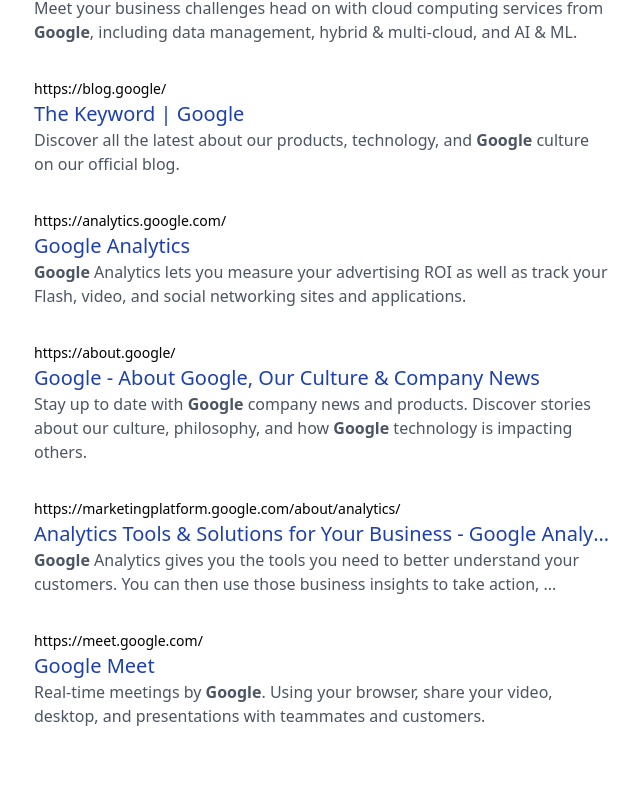
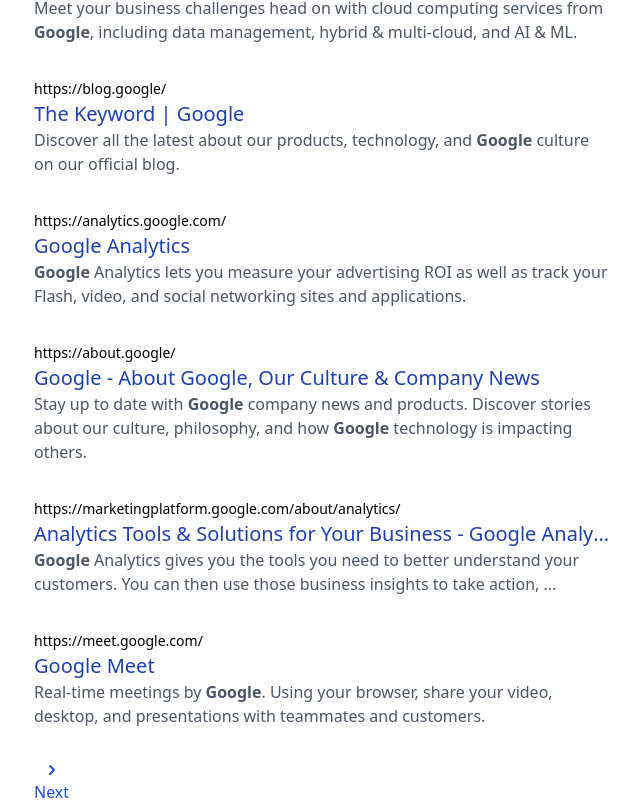
Before and after one commit to jay11125/GoogleClone-NextJs, a Next.js app: page /search in a window 1280 px wide. Shown: the part 799-1603 px from the top of the page, without its empty margins (174-814 px from the left). Before the commit the page ends 1559 px from the top, so only its background shows below. Built offline with nearby package versions, Linux system fonts and the light colour scheme; no server answers.

Commit message:
created pagination buttons

```diff
--- /dev/null
+++ b/components/PaginationButtons.js
@@ -0,0 +1,37 @@
+import { ChevronLeftIcon, ChevronRightIcon } from "@heroicons/react/solid";
+import Link from "next/link";
+import { useRouter } from "next/router";
+
+export default function PaginationButtons() {
+  const router = useRouter();
+  const startIndex = Number(router.query.start) || 1;
+
+  return (
+    <div className="flex px-9 pb-4 justify-between sm:justify-start sm:space-x-44 sm:p-0 text-blue-700">
+      {startIndex > 10 && (
+        <Link
+          href={`/search?term=${router.query.term}&searchType=${router.query.searchType}&start=${
+            startIndex - 10
+          }`}
+        >
+          <div className="cursor-pointer flex flex-col items-center hover:underline">
+            <ChevronLeftIcon className="h-5" />
+            <p>Previous</p>
+          </div>
+        </Link>
+      )}
+      {startIndex < 90 && (
+        <Link
+          href={`/search?term=${router.query.term}&searchType=${router.query.searchType}&start=${
+            startIndex + 10
+          }`}
+        >
+          <div className="cursor-pointer flex flex-col items-center hover:underline">
+            <ChevronRightIcon className="h-5" />
+            <p>Next</p>
+          </div>
+        </Link>
+      )}
+    </div>
+  );
+}
--- a/components/SearchResults.js
+++ b/components/SearchResults.js
@@ -1,4 +1,5 @@
 import Parser from "html-react-parser";
+import PaginationButtons from "./PaginationButtons";
 
 export default function SearchResults({ results }) {
   return (
@@ -20,6 +21,7 @@
           <p className="text-gray-600">{Parser(result.htmlSnippet)}</p>
         </div>
       ))}
+      <PaginationButtons />
     </div>
   );
 }
--- a/pages/search.js
+++ b/pages/search.js
@@ -19,13 +19,16 @@
 }
 
 export async function getServerSideProps(context) {
+  const startIndex = context.query.start || "1";
   const mockData = true;
   const data = mockData
     ? Response
     : await fetch(
         `https://www.googleapis.com/customsearch/v1?key=${process.env.API_KEY}&cx=${
           process.env.CONTEXT_KEY
-        }&q=${context.query.term}${context.query.searchType && "&searchType=image"}`
+        }&q=${context.query.term}${
+          context.query.searchType && "&searchType=image"
+        }&start=${startIndex}`
       ).then((response) => response.json());
 
   return { props: { results: data } };
```
